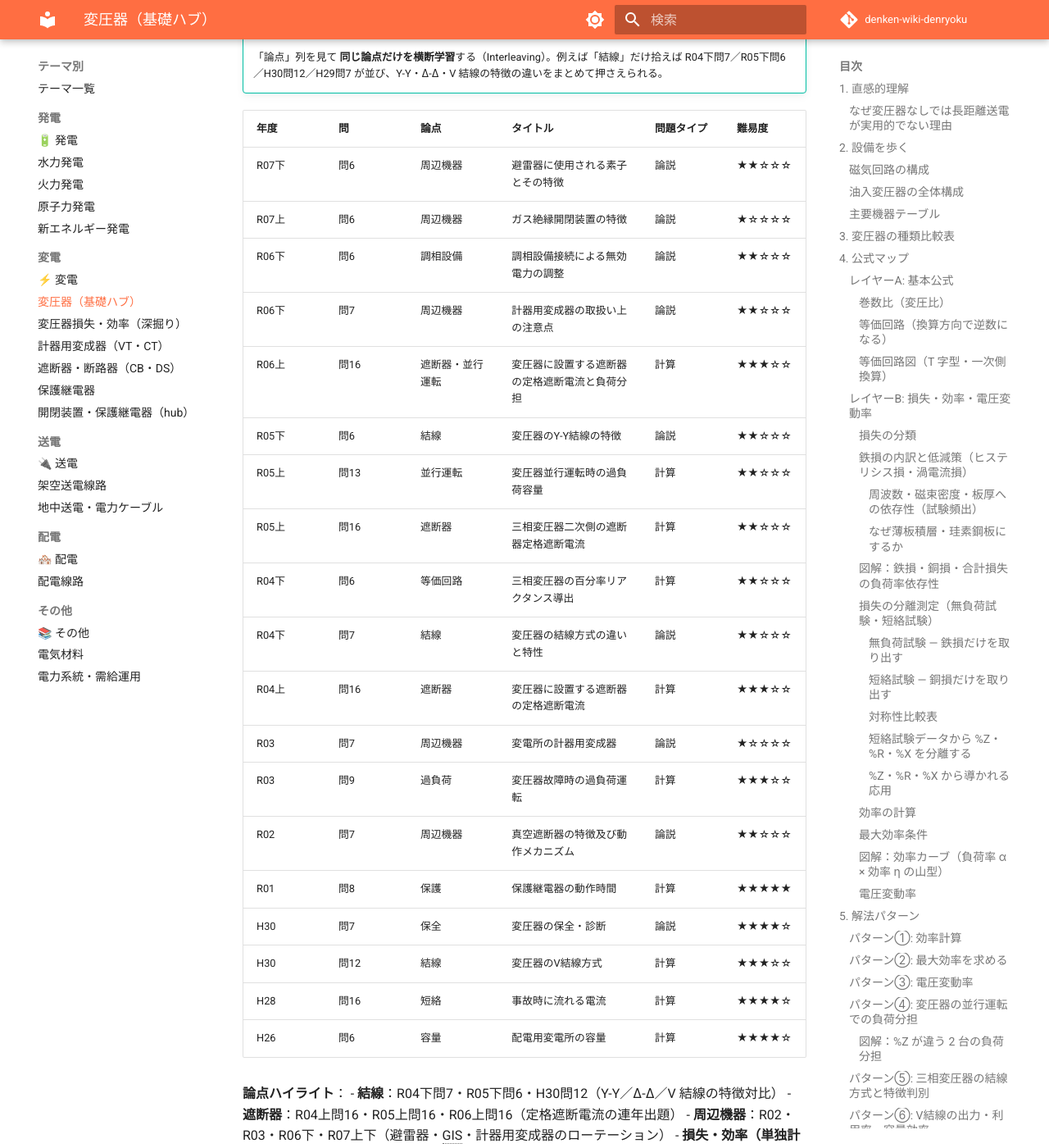
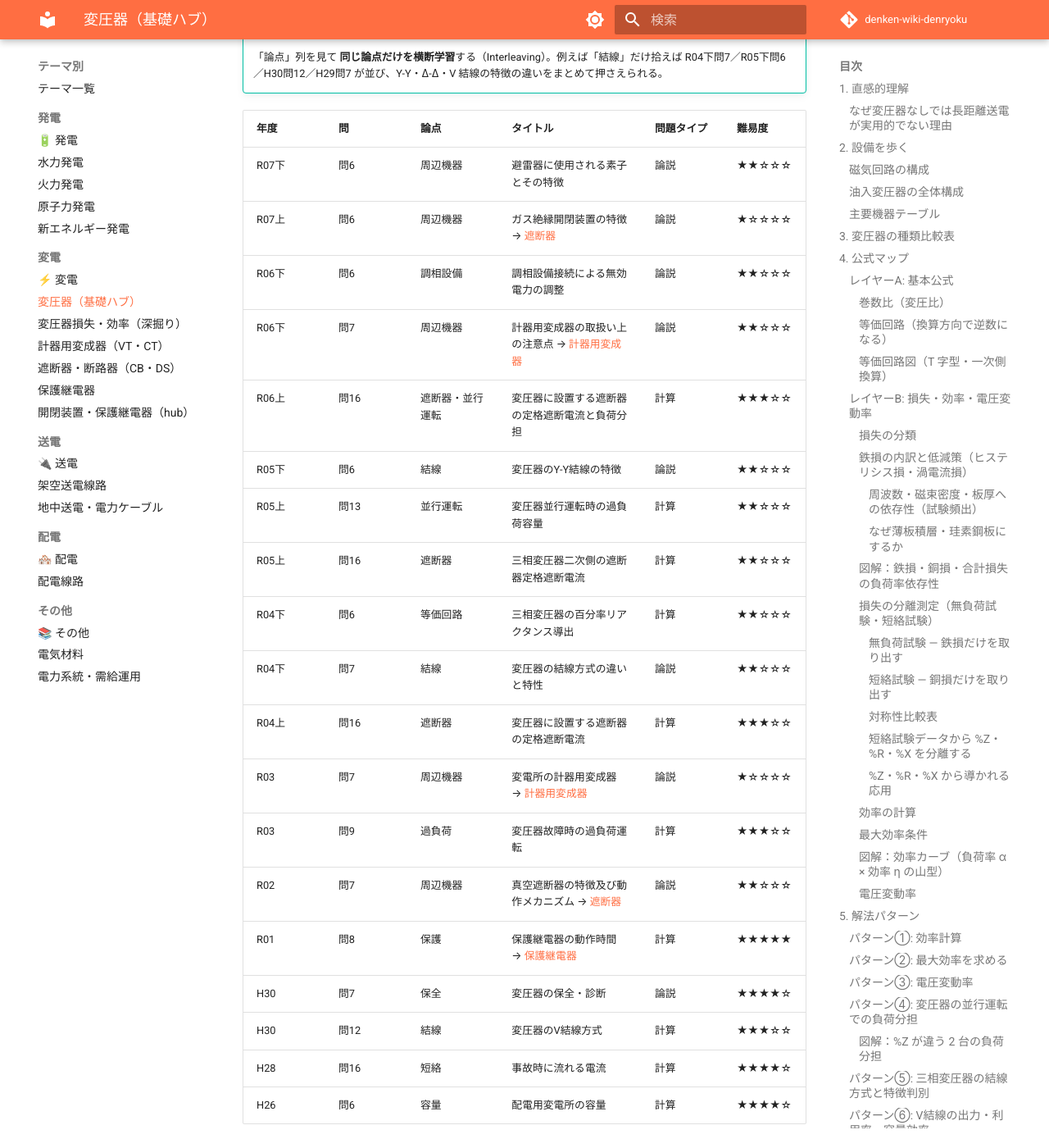
Before and after one commit to kfurufuru/denken-wiki-denryoku, an MkDocs documentation site: the page built from docs/themes/henatsuki.md, in a window 1280 px wide and 1400 px high, scrolled down 21314 px. Shown: the whole window at 82% size. Built offline with MkDocs 1.6.1 and Material for MkDocs 9.7.7, drawn with Linux system fonts in a browser that asks for light colours; comment, search, counter and statistics services are not loaded.

Commit message:
docs(henatsuki): 出題実績テーブルに新規4ページへの上りリンク追加（横断学習導線の双方向化）
5件の問題から該当論点ページへリンク:
- R07上問6（GIS）→ shadanki
- R06下問7（計器用変成器）→ keiki-hensei
- R03問7（計器用変成器）→ keiki-hensei
- R02問7（真空遮断器）→ shadanki
- R01問8（保護継電器動作時間）→ hogo-keiden

AI社員3者一致でA1実施判定（A2 anchor修正は捨て・3者一致）

```diff
--- a/docs/themes/henatsuki.md
+++ b/docs/themes/henatsuki.md
@@ -756,9 +756,9 @@ $$I_s = 1{,}375 \times \dfrac{100}{5} = 27{,}500 \text{ A} = 27.5 \text{ kA}$$
 | 年度 | 問 | 論点 | タイトル | 問題タイプ | 難易度 |
 |------|---|------|---------|----------|--------|
 | R07下 | 問6 | 周辺機器 | 避雷器に使用される素子とその特徴 | 論説 | ★★☆☆☆ |
-| R07上 | 問6 | 周辺機器 | ガス絶縁開閉装置の特徴 | 論説 | ★☆☆☆☆ |
+| R07上 | 問6 | 周辺機器 | ガス絶縁開閉装置の特徴 → [遮断器](shadanki.md) | 論説 | ★☆☆☆☆ |
 | R06下 | 問6 | 調相設備 | 調相設備接続による無効電力の調整 | 論説 | ★★☆☆☆ |
-| R06下 | 問7 | 周辺機器 | 計器用変成器の取扱い上の注意点 | 論説 | ★★☆☆☆ |
+| R06下 | 問7 | 周辺機器 | 計器用変成器の取扱い上の注意点 → [計器用変成器](keiki-hensei.md) | 論説 | ★★☆☆☆ |
 | R06上 | 問16 | 遮断器・並行運転 | 変圧器に設置する遮断器の定格遮断電流と負荷分担 | 計算 | ★★★☆☆ |
 | R05下 | 問6 | 結線 | 変圧器のY-Y結線の特徴 | 論説 | ★★☆☆☆ |
 | R05上 | 問13 | 並行運転 | 変圧器並行運転時の過負荷容量 | 計算 | ★★☆☆☆ |
@@ -766,10 +766,10 @@ $$I_s = 1{,}375 \times \dfrac{100}{5} = 27{,}500 \text{ A} = 27.5 \text{ kA}$$
 | R04下 | 問6 | 等価回路 | 三相変圧器の百分率リアクタンス導出 | 計算 | ★★☆☆☆ |
 | R04下 | 問7 | 結線 | 変圧器の結線方式の違いと特性 | 論説 | ★★☆☆☆ |
 | R04上 | 問16 | 遮断器 | 変圧器に設置する遮断器の定格遮断電流 | 計算 | ★★★☆☆ |
-| R03 | 問7 | 周辺機器 | 変電所の計器用変成器 | 論説 | ★☆☆☆☆ |
+| R03 | 問7 | 周辺機器 | 変電所の計器用変成器 → [計器用変成器](keiki-hensei.md) | 論説 | ★☆☆☆☆ |
 | R03 | 問9 | 過負荷 | 変圧器故障時の過負荷運転 | 計算 | ★★★☆☆ |
-| R02 | 問7 | 周辺機器 | 真空遮断器の特徴及び動作メカニズム | 論説 | ★★☆☆☆ |
-| R01 | 問8 | 保護 | 保護継電器の動作時間 | 計算 | ★★★★★ |
+| R02 | 問7 | 周辺機器 | 真空遮断器の特徴及び動作メカニズム → [遮断器](shadanki.md) | 論説 | ★★☆☆☆ |
+| R01 | 問8 | 保護 | 保護継電器の動作時間 → [保護継電器](hogo-keiden.md) | 計算 | ★★★★★ |
 | H30 | 問7 | 保全 | 変圧器の保全・診断 | 論説 | ★★★★☆ |
 | H30 | 問12 | 結線 | 変圧器のV結線方式 | 計算 | ★★★☆☆ |
 | H28 | 問16 | 短絡 | 事故時に流れる電流 | 計算 | ★★★★☆ |
```
